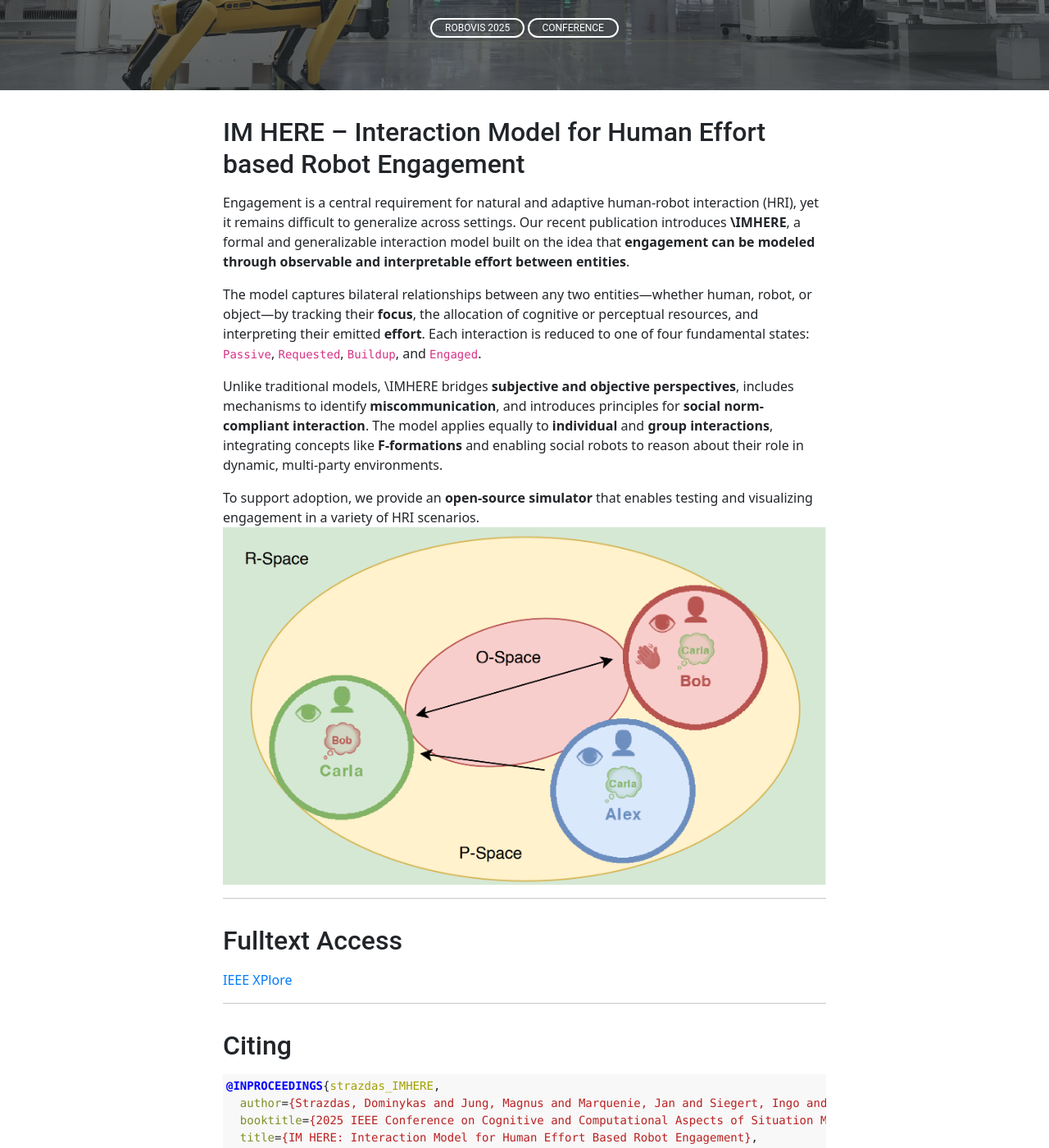
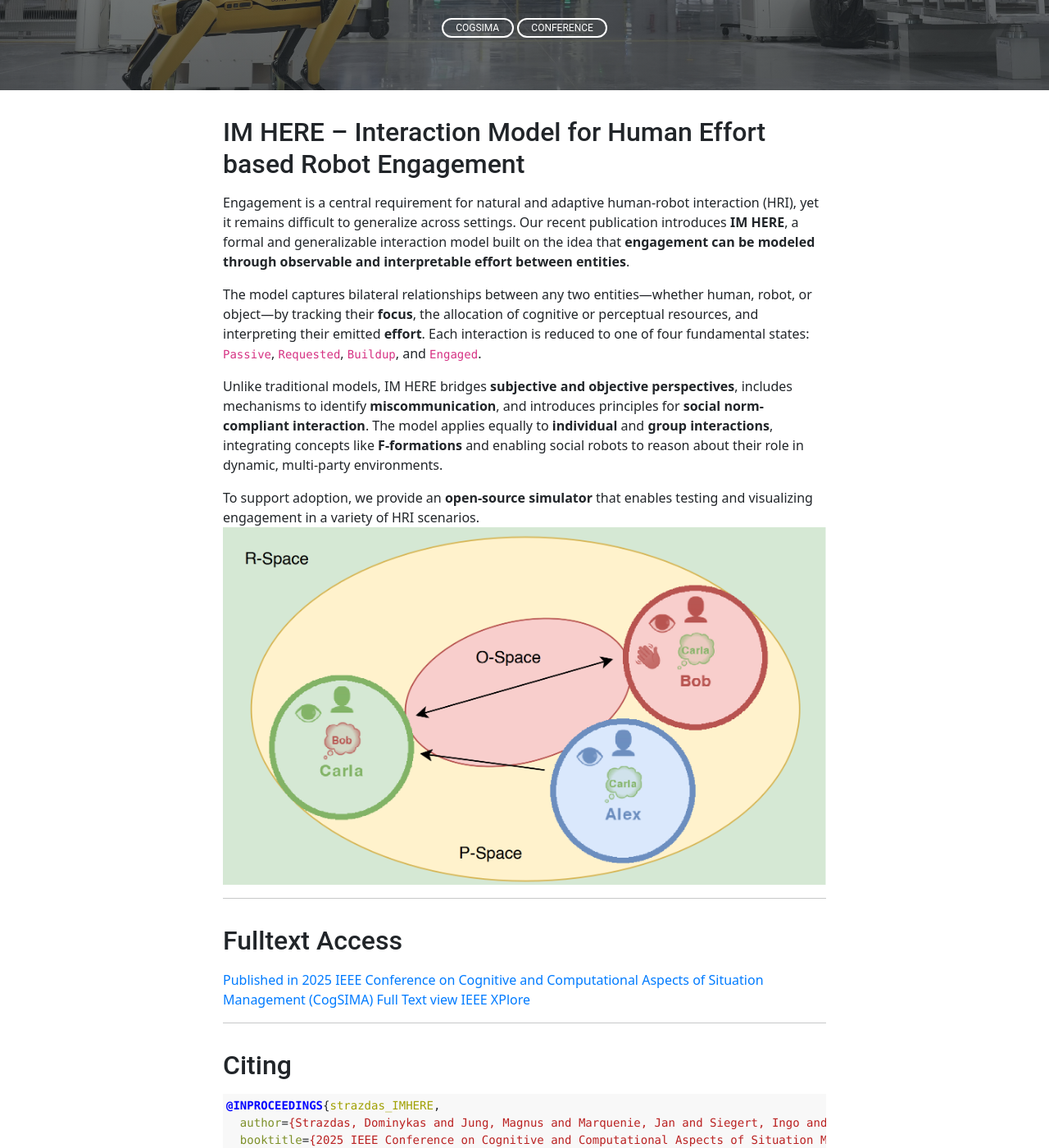
Before and after one commit to ovgu-nit/enabling, a Jekyll site: the page built from _posts/2025-04-29-imhere.md, in a window 1280 px wide and 1400 px high, scrolled down 565 px. Shown: the whole window at 82% size. Built offline with Jekyll 4.4.1, drawn with Linux system fonts in a browser that asks for light colours.

Commit message:
Update 2025-04-29-imhere.md

```diff
--- a/_posts/2025-04-29-imhere.md
+++ b/_posts/2025-04-29-imhere.md
@@ -6,17 +6,17 @@ image: /assets/theme/images/imhere.png
 author: "Dominykas Strazdas, Magnus Jung, Jan Marquenie, Ingo Siegert, Ayoub Al-Hamadi"
 categories: [Publication, Conference, Human-Robot Interaction, Engagement]
 conference:
-tags: [ROBOVIS 2025, Conference]
+tags: [CogSIMA, Conference]
 
 ---
 
 ## IM HERE – Interaction Model for Human Effort based Robot Engagement
 
-Engagement is a central requirement for natural and adaptive human-robot interaction (HRI), yet it remains difficult to generalize across settings. Our recent publication introduces **\IMHERE**, a formal and generalizable interaction model built on the idea that **engagement can be modeled through observable and interpretable effort between entities**.
+Engagement is a central requirement for natural and adaptive human-robot interaction (HRI), yet it remains difficult to generalize across settings. Our recent publication introduces **IM HERE**, a formal and generalizable interaction model built on the idea that **engagement can be modeled through observable and interpretable effort between entities**.
 
 The model captures bilateral relationships between any two entities—whether human, robot, or object—by tracking their **focus**, the allocation of cognitive or perceptual resources, and interpreting their emitted **effort**. Each interaction is reduced to one of four fundamental states: `Passive`, `Requested`, `Buildup`, and `Engaged`.
 
-Unlike traditional models, \IMHERE bridges **subjective and objective perspectives**, includes mechanisms to identify **miscommunication**, and introduces principles for **social norm-compliant interaction**. The model applies equally to **individual** and **group interactions**, integrating concepts like **F-formations** and enabling social robots to reason about their role in dynamic, multi-party environments.
+Unlike traditional models, IM HERE bridges **subjective and objective perspectives**, includes mechanisms to identify **miscommunication**, and introduces principles for **social norm-compliant interaction**. The model applies equally to **individual** and **group interactions**, integrating concepts like **F-formations** and enabling social robots to reason about their role in dynamic, multi-party environments.
 
 To support adoption, we provide an **open-source simulator** that enables testing and visualizing engagement in a variety of HRI scenarios.
 ![](/enabling/assets/theme/images/imhere.png)
@@ -24,7 +24,8 @@ To support adoption, we provide an **open-source simulator** that enables testin
 ---
 
 ## Fulltext Access
-[IEEE XPlore](https://ieeexplore.ieee.org/abstract/document/11079517)
+[Published in 2025 IEEE Conference on Cognitive and Computational Aspects of Situation Management (CogSIMA)](https://ieeexplore.ieee.org/xpl/conhome/11079407/proceeding)
+[Full Text view IEEE XPlore](https://ieeexplore.ieee.org/abstract/document/11079517)
 
 ---
 
```
